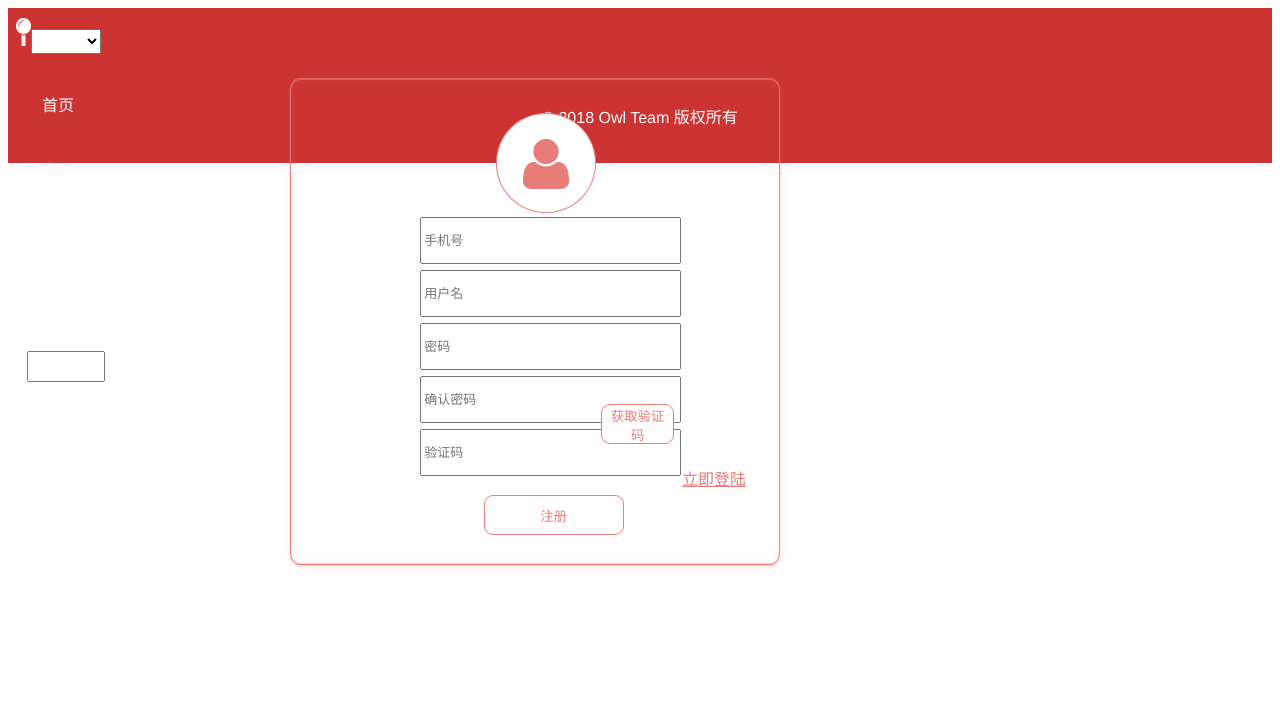
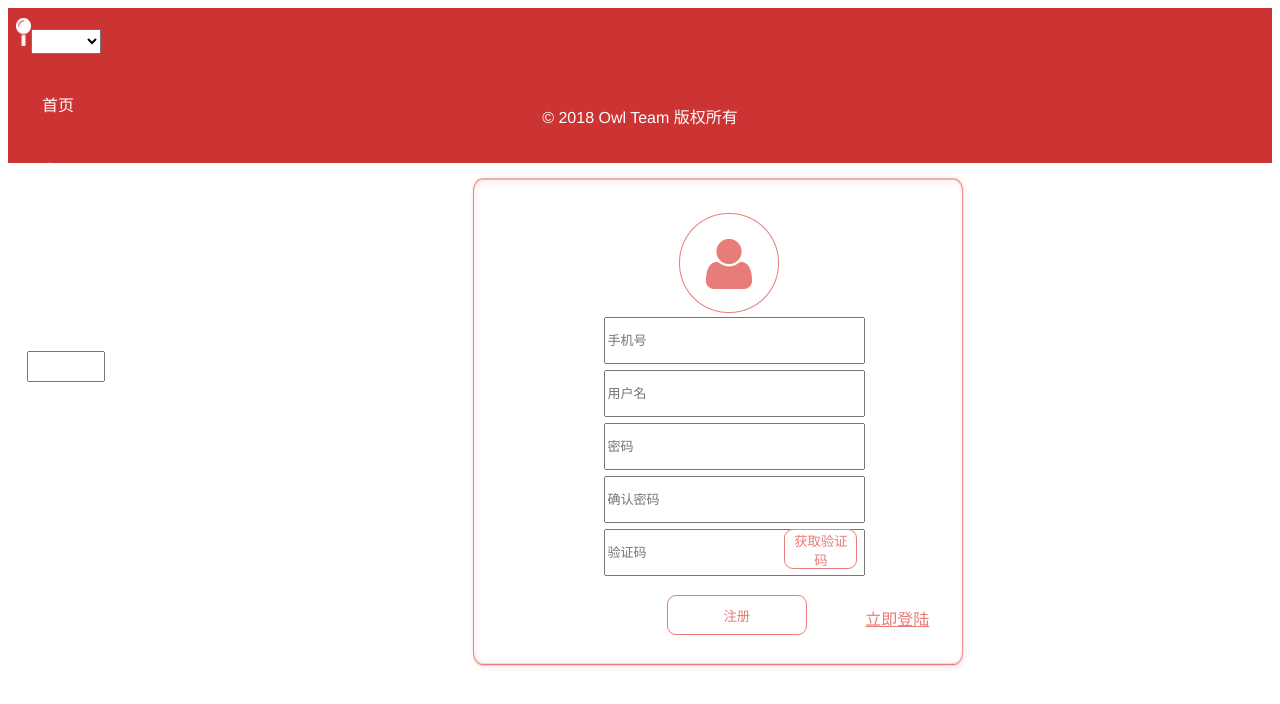
Before and after one commit to Owl-Movies-Ticket-System/front-end, a Vue app: page /#/signup in a window 1280 px wide. Shown: the top 704 px of the page. Built offline with nearby package versions, Linux system fonts and the light colour scheme.

Commit message:
调整登陆页面和注册页面样式

```diff
--- a/src/pages/Cinema/index.vue
+++ b/src/pages/Cinema/index.vue
@@ -2,7 +2,7 @@
     <div class="cinema">
         <div class="area">
             <span>区域：</span>
-            <button class="btn">番禺区</button>
+            <button class="btn" v-on:click="chooseArea">番禺区</button>
             <button class="btn">天河区</button>
             <button class="btn">黄浦区</button>
             <button class="btn">白云区</button>
@@ -16,7 +16,8 @@
                 :imgSrc="item.src"
                 :active="true"
                 :title="item.title"
-                :location="item.location">
+                :location="item.location"
+                v-show="true">
                 </cinema-item>
             </ul>
         </div>
@@ -49,6 +50,8 @@ export default {
         }
       ]
     };
+  },
+  methods: {
   }
 };
 </script>
--- a/src/pages/Signup/index.vue
+++ b/src/pages/Signup/index.vue
@@ -23,6 +23,7 @@
 <style scoped>
 .login {
   position: relative;
+  top:100px;
 }
 
 #frame_img{
@@ -31,7 +32,7 @@
 }
 #frame{
   position: absolute;
-  left: 22%;
+  left: 36.5%;
   top: 20%;
 }
 #circle{
@@ -79,7 +80,7 @@
 #login{
   position: absolute;
     left: 396px;
-    top: 78%;
+    top: 86%;
     color: #E87C78
 }
 .cellphone{
@@ -118,7 +119,7 @@
 #confirmNumberBtn{
     position: absolute;
     left: 63%;
-    top: 65.6%;
+    top: 70.6%;
     width: 73px;
 }
 </style>
```
